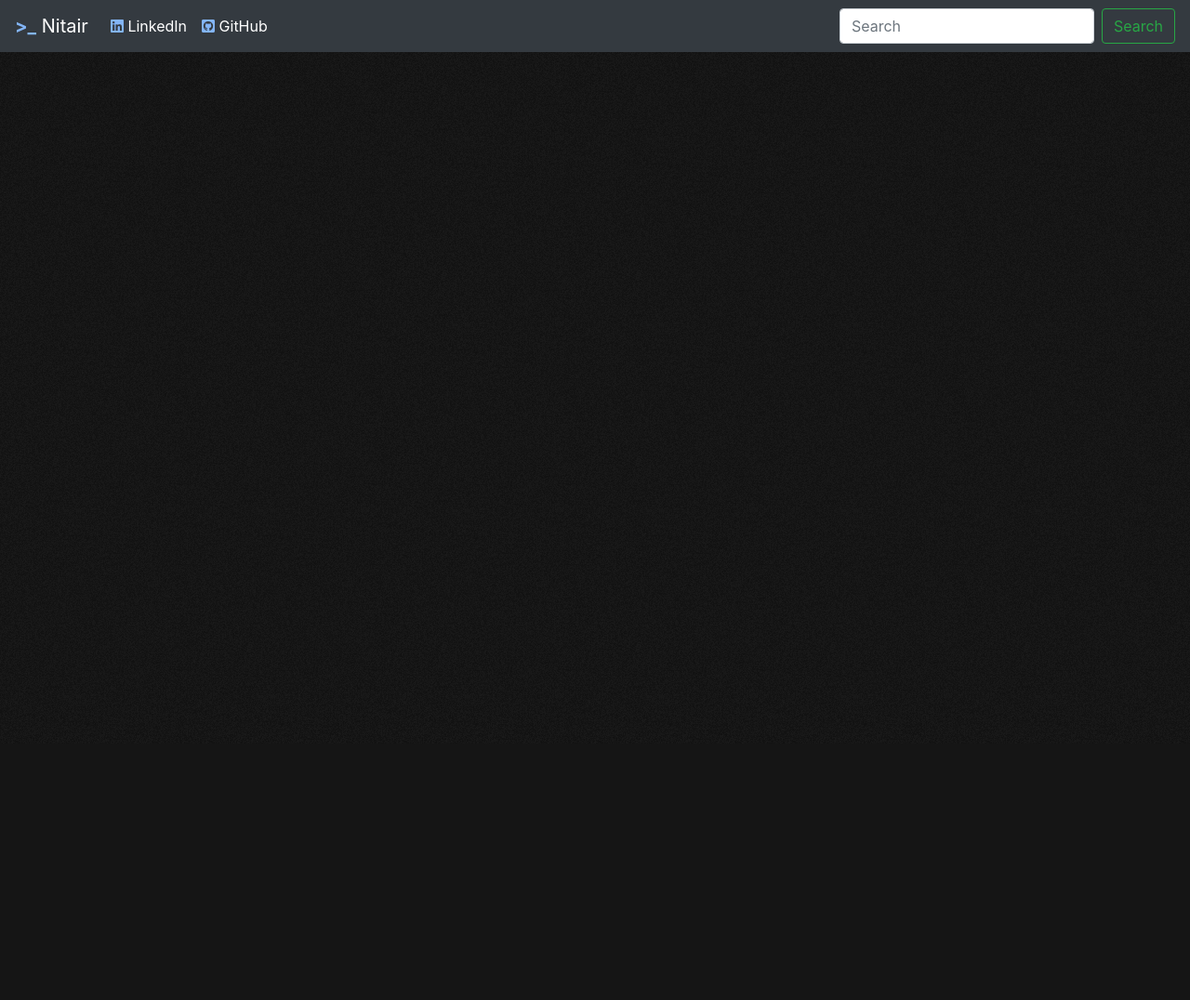
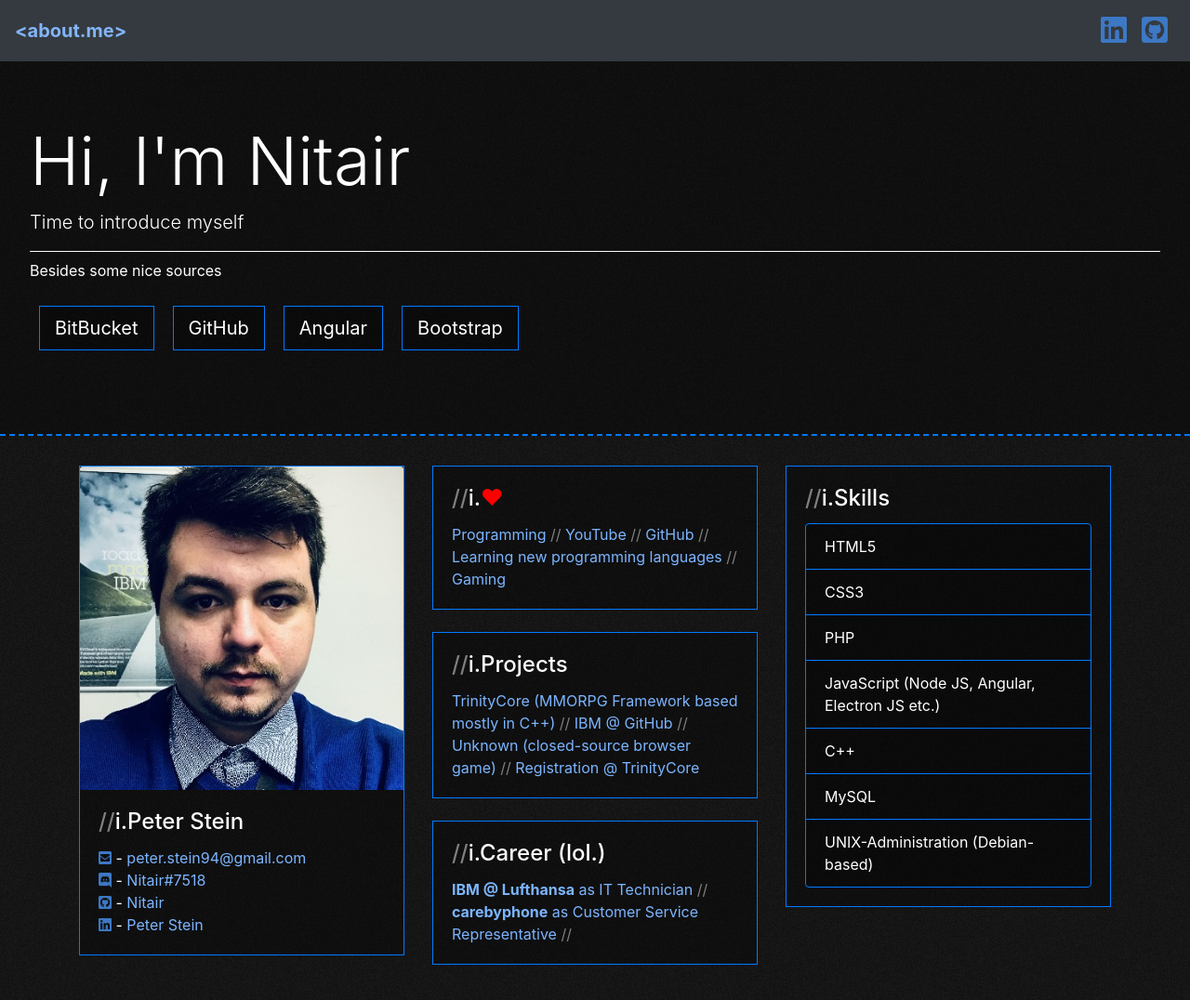
Before and after one commit to Nitair/aboutme, an Angular app: page / in a window 1280 px wide. Shown: the top 1076 px of the page at 93% size. Before the commit the page ends 800 px from the top, so only its background shows below. Built offline with nearby package versions, Linux system fonts and the light colour scheme.

Commit message:
Fill some content

```diff
--- a/src/app/home/home.component.html
+++ b/src/app/home/home.component.html
@@ -1,3 +1,81 @@
+<div class="jumbotron" style="border-radius: 0; background-color: rgb(0, 0, 0, 0.3);">
+    <h2 class="display-3">Hi, I'm Nitair</h2>
+    <p class="lead">Time to introduce myself</p>
+    <hr class="my-2" style="border-color: #FFF;">
+    <p>Besides some nice sources</p>
+    <p class="lead">
+        <a class="btn btn-primary btn-lg" style="margin: 10px; background-color: rgb(0, 0, 0, 0.3); border-radius: 0;" href="https://bitbucket.org/product" role="button">BitBucket</a>
+        <a class="btn btn-primary btn-lg" style="margin: 10px; background-color: rgb(0, 0, 0, 0.3); border-radius: 0;" href="https://github.com/" role="button">GitHub</a>
+        <a class="btn btn-primary btn-lg" style="margin: 10px; background-color: rgb(0, 0, 0, 0.3); border-radius: 0;" href="https://angular.io/" role="button">Angular</a>
+        <a class="btn btn-primary btn-lg" style="margin: 10px; background-color: rgb(0, 0, 0, 0.3); border-radius: 0;" href="https://getbootstrap.com/" role="button">Bootstrap</a>
+    </p>
+</div>
+
 <div class="background_layout">
-
+    <div class="container">
+        <div class="row">
+            <div class="col-lg-4">
+                <div class="card border-primary" style="background-color: rgb(0, 0, 0, 0.3); border-radius: 0;">
+                  <img class="card-img-top" src="../assets/profile1.png" alt="">
+                  <div class="card-body">
+                    <h4 class="card-title"><span style="color: gray;">//</span>i.Peter Stein</h4>
+                    <i class="fas fa-envelope-square" style="color: #3d78c4;"></i> - <a href="mailto:peter.stein94@gmail.com" class="card-text" style="color: #7cb5ff;">peter.stein94@gmail.com</a>
+                    <br>
+                    <i class="fab fa-discord" style="color: #3d78c4;"></i> - <a href="https://discord.gg/xj5n5yS" class="card-text" style="color: #7cb5ff;">Nitair#7518</a>
+                    <br>
+                    <i class="fab fa-github-square" style="color: #3d78c4;"></i> - <a href="https://github.com/nitair" class="card-text" style="color: #7cb5ff;">Nitair</a>
+                    <br>
+                    <i class="fab fa-linkedin" style="color: #3d78c4;"></i> - <a href="https://www.linkedin.com/in/nitair/" class="card-text" style="color: #7cb5ff;">Peter Stein</a>
+                  </div>
+                </div>
+            </div>
+            <div class="col-lg-4">
+                <div class="card border-primary" style="background-color: rgb(0, 0, 0, 0.3); border-radius: 0;">
+                    <div class="card-body">
+                      <h4 class="card-title"><span style="color: gray;">//</span>i.<span style="color: red;">♥</span></h4>
+                      <a href="https://github.com" class="card-text" style="color: #7cb5ff;">Programming</a><span style="color: gray;"> // </span>
+                      <a href="https://youtube.com" class="card-text" style="color: #7cb5ff;">YouTube</a><span style="color: gray;"> // </span>
+                      <a href="https://github.com" class="card-text" style="color: #7cb5ff;">GitHub</a><span style="color: gray;"> // </span>
+                      <a href="https://github.com" class="card-text" style="color: #7cb5ff;">Learning new programming languages</a><span style="color: gray;"> // </span>
+                      <a href="https://store.steampowered.com/" class="card-text" style="color: #7cb5ff;">Gaming</a>
+                    </div>
+                  </div>
+                  <br>
+                  <div class="card border-primary" style="background-color: rgb(0, 0, 0, 0.3); border-radius: 0;">
+                    <div class="card-body">
+                      <h4 class="card-title"><span style="color: gray;">//</span>i.Projects</h4>
+                      <a href="https://github.com/TrinityCore/TrinityCore" class="card-text" style="color: #7cb5ff;">TrinityCore (MMORPG Framework based mostly in C++)</a><span style="color: gray;"> // </span>
+                      <a href="https://github.com/IBM/ibm.github.io" class="card-text" style="color: #7cb5ff;">IBM @ GitHub</a><span style="color: gray;"> // </span>
+                      <a href="https://github.com/Nitair/unknown" class="card-text" style="color: #7cb5ff;">Unknown (closed-source browser game)</a><span style="color: gray;"> // </span>
+                      <a href="https://github.com/Nitair/registration" class="card-text" style="color: #7cb5ff;">Registration @ TrinityCore</a>
+                    </div>
+                  </div>
+                  <br>
+                  <div class="card border-primary" style="background-color: rgb(0, 0, 0, 0.3); border-radius: 0;">
+                    <div class="card-body">
+                      <h4 class="card-title"><span style="color: gray;">//</span>i.Career (lol.)</h4>
+                      <a href="https://github.com/TrinityCore/TrinityCore" class="card-text" style="color: #7cb5ff;"><span style="font-weight: bold;">IBM @ Lufthansa</span> as IT Technician</a><span style="color: gray;"> // </span>
+                      <a href="https://github.com/IBM/ibm.github.io" class="card-text" style="color: #7cb5ff;"><span style="font-weight: bold;">carebyphone</span> as Customer Service Representative</a><span style="color: gray;"> // </span>
+                    </div>
+                  </div>
+            </div>
+            <div class="col-lg-4">
+                <div class="card border-primary" style="background-color: rgb(0, 0, 0, 0.3); border-radius: 0;">
+                    <div class="card-body">
+                      <h4 class="card-title"><span style="color: gray;">//</span>i.Skills</h4>
+                      <ul class="list-group">
+                          <li class="list-group-item border-primary" style="background-color: rgb(0, 0, 0, 0.3);">HTML5</li>
+                          <li class="list-group-item border-primary" style="background-color: rgb(0, 0, 0, 0.3);">CSS3</li>
+                          <li class="list-group-item border-primary" style="background-color: rgb(0, 0, 0, 0.3);">PHP</li>
+                          <li class="list-group-item border-primary" style="background-color: rgb(0, 0, 0, 0.3);">JavaScript (Node JS, Angular, Electron JS etc.)</li>
+                          <li class="list-group-item border-primary" style="background-color: rgb(0, 0, 0, 0.3);">C++</li>
+                          <li class="list-group-item border-primary" style="background-color: rgb(0, 0, 0, 0.3);">MySQL</li>
+                          <li class="list-group-item border-primary" style="background-color: rgb(0, 0, 0, 0.3);">UNIX-Administration (Debian-based)</li>
+                      </ul>
+                    </div>
+                  </div>
+            </div>
+        </div>
+    </div>
 </div>
+<br><br><br><br><br><br><br>
--- a/src/app/navbar/navbar.component.html
+++ b/src/app/navbar/navbar.component.html
@@ -1,21 +1,21 @@
 <nav class="navbar navbar-expand-lg navbar-dark bg-dark">
-  <a class="navbar-brand" href="/"><span style="color: #83b5f7; font-weight: bold;">>_</span> Nitair</a>
+  <a class="navbar-brand" href="/"><span style="color: #83b5f7; font-weight: bold;"><</span><span style="color: #83b5f7; font-weight: bold;">about.me></span></a>
   <button class="navbar-toggler d-lg-none" type="button" data-toggle="collapse" data-target="#collapsibleNavId" aria-controls="collapsibleNavId"
       aria-expanded="false" aria-label="Toggle navigation">
     <span class="navbar-toggler-icon"></span>
   </button>
   <div class="collapse navbar-collapse" id="collapsibleNavId">
     <ul class="navbar-nav mr-auto mt-2 mt-lg-0">
-      <li class="nav-item active">
-        <a class="nav-link" href="#"><i class="fab fa-linkedin" style="color: #83b5f7;"></i> LinkedIn <span class="sr-only">(current)</span></a>
-      </li>
-      <li class="nav-item active">
-        <a class="nav-link" href="#"><i class="fab fa-github-square" style="color: #83b5f7;"></i> GitHub</a>
-      </li>
     </ul>
     <form class="form-inline my-2 my-lg-0">
-      <input class="form-control mr-sm-2" type="text" placeholder="Search">
-      <button class="btn btn-outline-success my-2 my-sm-0" type="submit">Search</button>
+      <ul class="navbar-nav mr-auto mt-2 mt-lg-0">
+        <li class="nav-item active">
+          <a class="nav-link" href="https://www.linkedin.com/in/nitair/"><i class="fab fa-linkedin" style="color: #3d78c4; font-size: 2em;"></i></a>
+        </li>
+        <li class="nav-item active">
+          <a class="nav-link" href="https://github.com/nitair"><i class="fab fa-github-square" style="color: #3d78c4; font-size: 2em;"></i></a>
+        </li>
+      </ul>
     </form>
   </div>
 </nav>
--- a/src/styles.css
+++ b/src/styles.css
@@ -9,6 +9,12 @@ body {
     animation: animate_background 2s linear 0s infinite;
     transition: background .5s;
     z-index: -1;
+    color: #FFF;
+}
+
+.jumbotron {
+    border-color: #007bff !important;
+    border-bottom: 2px dashed;
 }
 
 @-webkit-keyframes animate_background {
```
Also changed, not shown: src/assets/profile1.png (added).
